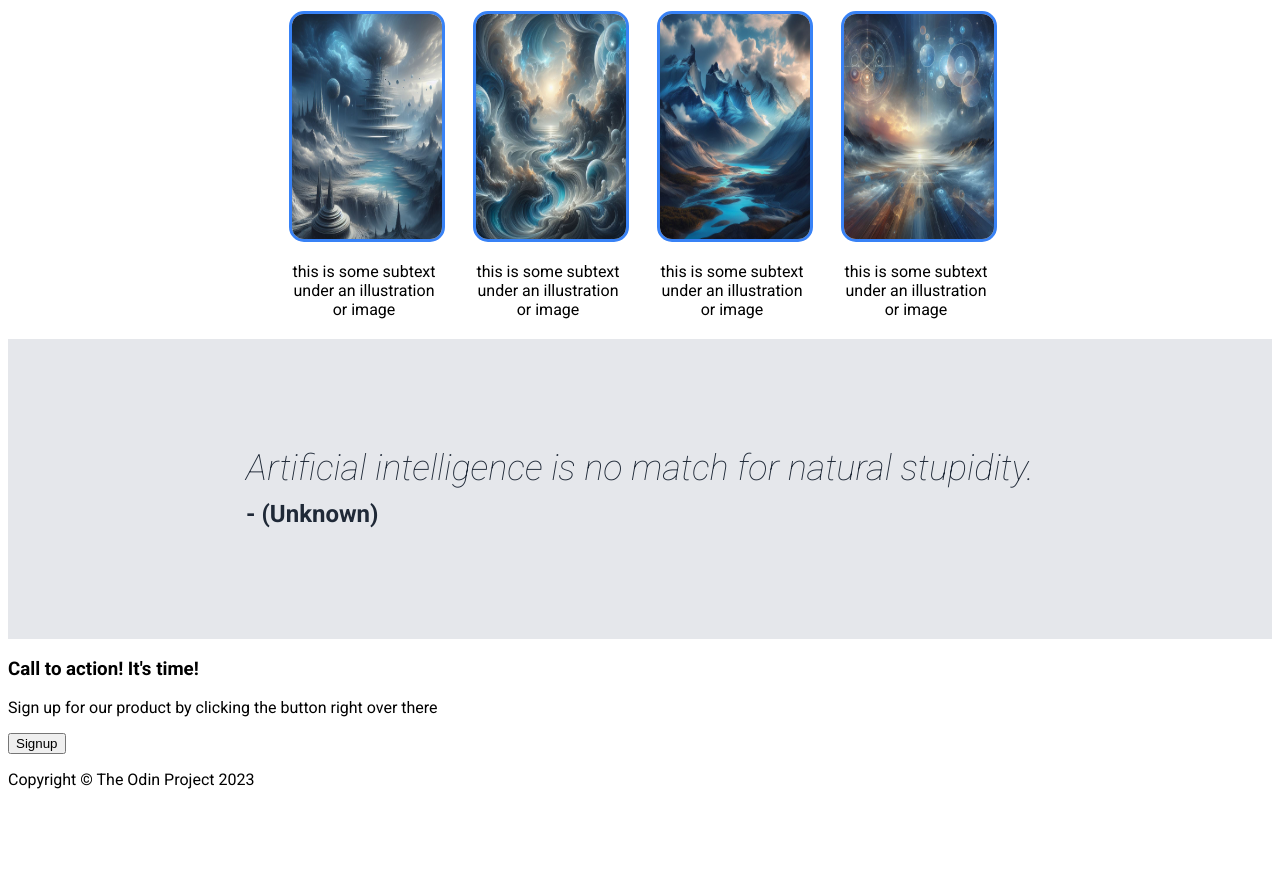
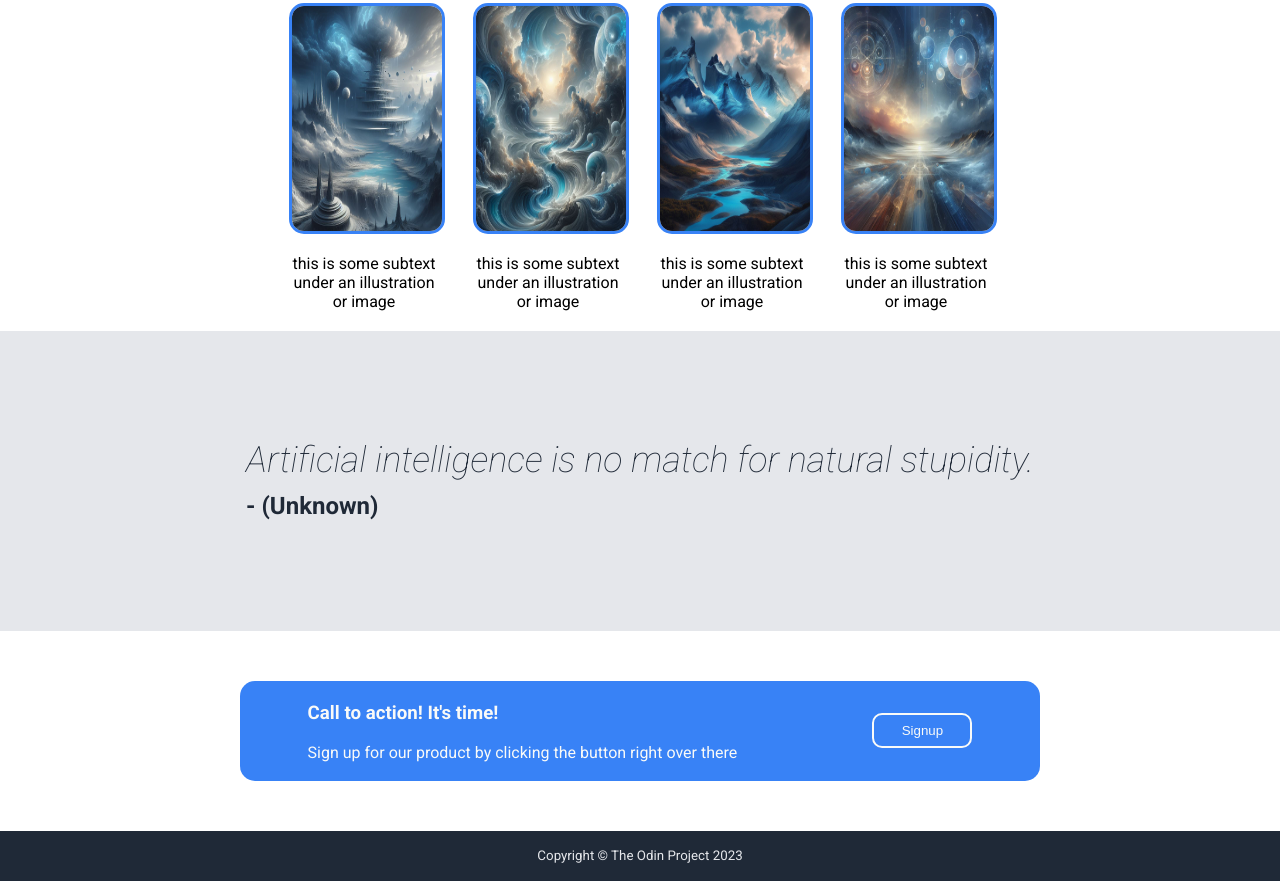
Before and after one commit to Sling-Code/odin-landing-page, a plain HTML site: page index.html in a window 1280 px wide. Shown: the part 499-1380 px from the top of the page. Before the commit the page ends 1304 px from the top, so only its background shows below. Drawn offline with Linux system fonts and the light colour scheme.

Commit message:
finished signup section and footer

```diff
--- a/index.html
+++ b/index.html
@@ -27,7 +27,7 @@
       <div class="hero">
         <div class="header-content">
           <h1>This website is awesome</h1>
-          <p class="secondary-text" >
+          <p class="secondary-text">
             This website has some subtext here that goes under the main title.
             Its smaller font and color has a lower contrast.
           </p>
@@ -48,32 +48,61 @@
       <h2>Some random information</h2>
       <div class="info-imgs">
         <div>
-          <img class="info-img" src="images/02_01.jpg" height="225px" width="150px" />
+          <img
+            class="info-img"
+            src="images/02_01.jpg"
+            height="225px"
+            width="150px"
+          />
           <p>this is some subtext under an illustration or image</p>
         </div>
         <div>
-          <img class="info-img" src="images/02_02.jpg" height="225px" width="150px" />
+          <img
+            class="info-img"
+            src="images/02_02.jpg"
+            height="225px"
+            width="150px"
+          />
           <p>this is some subtext under an illustration or image</p>
         </div>
         <div>
-          <img class="info-img" src="images/02_03.jpg" height="225px" width="150px" />
+          <img
+            class="info-img"
+            src="images/02_03.jpg"
+            height="225px"
+            width="150px"
+          />
           <p>this is some subtext under an illustration or image</p>
         </div>
         <div>
-          <img class="info-img" src="images/02_04.jpg" height="225px" width="150px" />
+          <img
+            class="info-img"
+            src="images/02_04.jpg"
+            height="225px"
+            width="150px"
+          />
           <p>this is some subtext under an illustration or image</p>
         </div>
       </div>
     </div>
 
     <div class="quote-section">
-      <p>Artificial intelligence is no match for natural stupidity.<br /> <span class="no-style"> - (Unknown)</span></p>
+      <p>
+        Artificial intelligence is no match for natural stupidity.<br />
+        <span class="no-style"> - (Unknown)</span>
+      </p>
     </div>
 
     <div class="signup-section">
-      <h3>Call to action! It's time!</h3>
-      <p>Sign up for our product by clicking the button right over there</p>
-      <button type="button">Signup</button>
+      <div class="signup-box">
+        <div class="box-left">
+          <h3>Call to action! It's time!</h3>
+          <p>Sign up for our product by clicking the button right over there</p>
+        </div>
+        <div class="box-right">
+          <button type="button" class="box-button">Signup</button>
+        </div>
+      </div>
     </div>
 
     <footer>
--- a/styles.css
+++ b/styles.css
@@ -1,5 +1,6 @@
 body {
   font-family: "Roboto", sans-serif;
+  margin: 0;
 }
 
 .header-section {
@@ -94,3 +95,44 @@ h2 {
     font-style: normal;
     font-weight: bold;
 }
+
+.signup-section {
+    height: 200px;
+    display: flex;
+    justify-content: center;
+    align-items: center;
+}
+
+.signup-box {
+    background-color: #3882F6;
+    width: 800px;
+    height: 100px;
+    border-radius: 15px;
+    color: #F9FAF8;
+    display: flex;
+    justify-content: space-around;
+    align-items: center;
+}
+
+.box-button {
+    background-color: #3882F6;
+    border: solid 2px #F9FAF8;
+    border-radius: 10px;
+    color: #F9FAF8;
+    width: 100px;
+    height: 35px;
+}
+
+footer {
+    background-color: #1F2937;
+    color: #E5E7EB;
+    font-size: smaller;
+    height: 50px;
+    display: flex;
+    align-items: center;
+    justify-content: center;
+}
+
+footer p {
+    margin: 0;
+}
```
